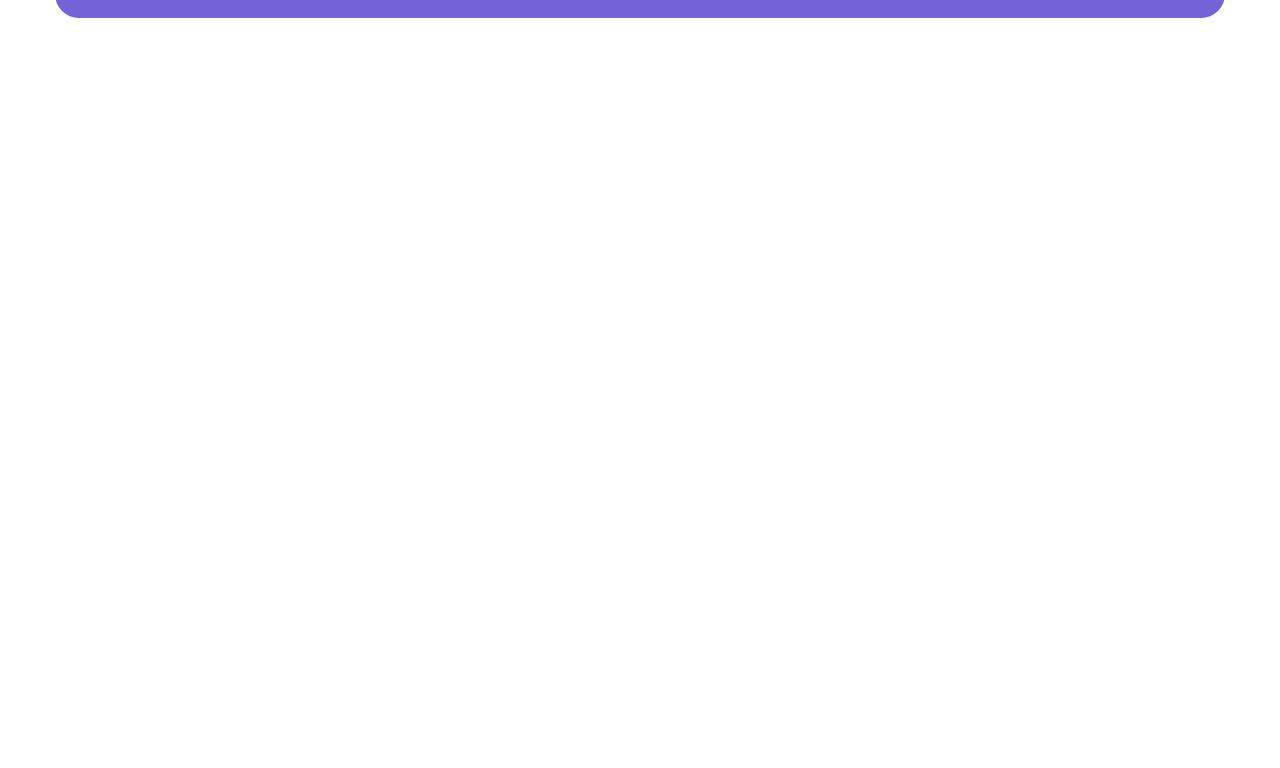
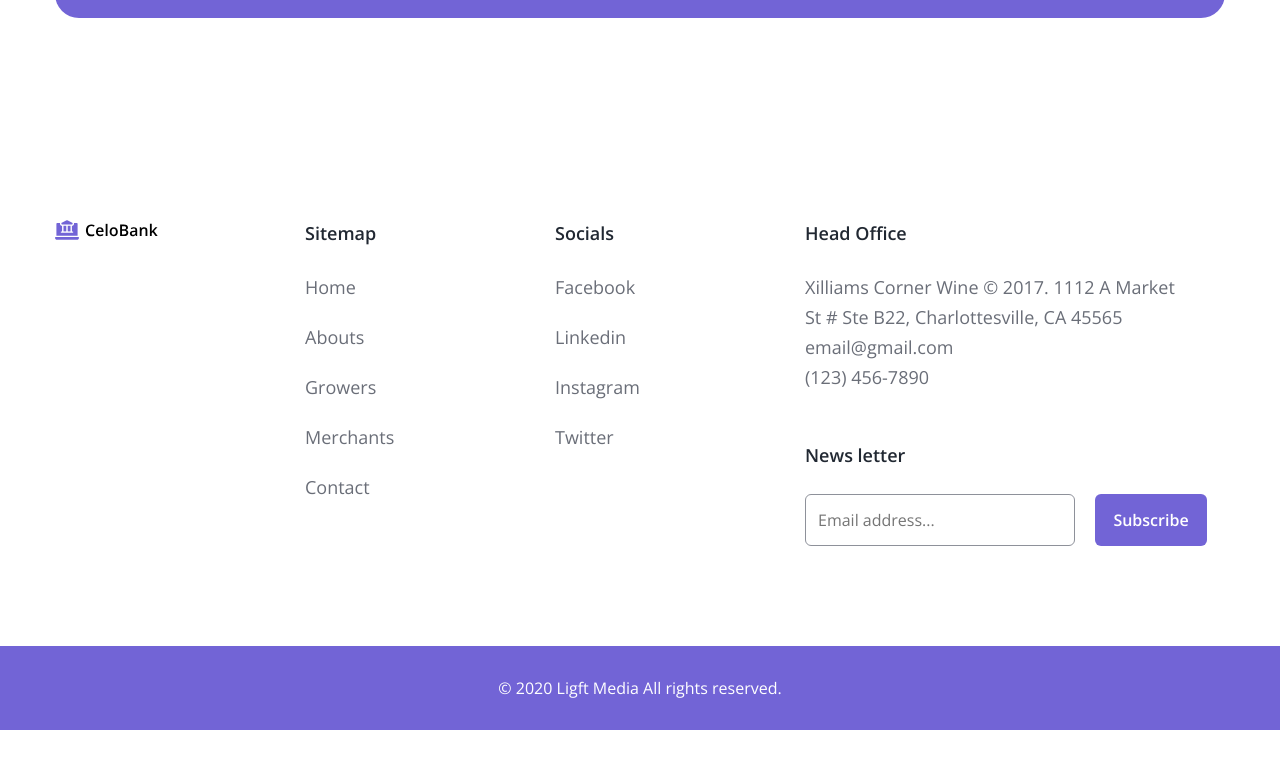
Before and after one commit to ThuyTran07/html-css-05, a plain HTML site: page index.html in a window 1280 px wide. Shown: the part 5357-6125 px from the top of the page. After the commit the page ends 6087 px from the top, so only its background shows below. Drawn offline with nearby package versions, Linux system fonts and the light colour scheme.

Commit message:
Create Footer

```diff
--- a/assets/css/styles.css
+++ b/assets/css/styles.css
@@ -868,7 +868,7 @@ a {
 
 /* ================ CTA ================ */
 .cta {
-  padding: 80px 0;
+  padding: 80px 0 100px;
 }
 
 .cta__inner {
@@ -925,3 +925,77 @@ a {
 }
 
 /* ================ FOOTER ================ */
+
+.footer__inner {
+  padding: 100px 0 100px;
+  display: grid;
+  grid-template-columns: 1fr 1fr 1fr 2fr;
+  column-gap: 40px;
+}
+
+.copyright {
+  display: flex;
+  justify-content: center;
+  padding: 28px 0;
+  color: #fff;
+  background: #7264d6;
+  line-height: 1.75;
+}
+
+.footer__title,
+.footer__item {
+  color: #212832;
+  font-size: 1.8rem;
+  font-weight: 600;
+  line-height: 1.67;
+}
+
+.footer__title {
+  display: inline-block;
+  margin-bottom: 24px;
+}
+
+.footer__item {
+  display: inline-block;
+  margin-bottom: 20px;
+  color: #6a6e78;
+  font-weight: 400;
+}
+
+address.footer__group,
+address.footer__group a {
+  display: flex;
+  flex-direction: column;
+  color: #6a6e78;
+  font-size: 1.8rem;
+  line-height: 1.67;
+}
+
+address.footer__group {
+  margin-bottom: 48px;
+}
+
+.footer__subscribe {
+  display: flex;
+  align-items: center;
+  column-gap: 20px;
+}
+
+.footer__email {
+  width: 270px;
+  height: 52px;
+  padding: 12px;
+  border-radius: 6px;
+  border: 1px solid #8e919a;
+  outline: none;
+}
+
+.footer__btn {
+  --height: 52px;
+  width: 112px;
+  border-radius: 6px;
+  background: #7264d6;
+  color: #fff;
+  outline: none;
+  border: none;
+}
--- a/index.html
+++ b/index.html
@@ -17,7 +17,7 @@
     <link rel="stylesheet" href="./assets/css/styles.css" />
   </head>
 
-  <body style="height: 10000px">
+  <body>
     <header class="navbar">
       <div class="container">
         <div class="navbar__inner">
@@ -517,5 +517,72 @@
         </div>
       </section>
     </main>
+    <footer class="footer">
+      <div class="container">
+        <div class="footer__inner">
+          <img src="./assets/img/Logo.svg" alt="" class="logo" />
+          <div class="footer__group">
+            <span class="footer__title">Sitemap</span>
+            <ul>
+              <li>
+                <a href="" class="footer__item">Home</a>
+              </li>
+              <li>
+                <a href="" class="footer__item">Abouts</a>
+              </li>
+              <li>
+                <a href="" class="footer__item">Growers</a>
+              </li>
+              <li>
+                <a href="" class="footer__item">Merchants</a>
+              </li>
+              <li>
+                <a href="" class="footer__item">Contact</a>
+              </li>
+            </ul>
+          </div>
+          <div class="footer__group">
+            <span class="footer__title">Socials</span>
+            <ul>
+              <li>
+                <a href="" class="footer__item">Facebook</a>
+              </li>
+              <li>
+                <a href="" class="footer__item">Linkedin</a>
+              </li>
+              <li>
+                <a href="" class="footer__item">Instagram</a>
+              </li>
+              <li>
+                <a href="" class="footer__item">Twitter</a>
+              </li>
+            </ul>
+          </div>
+          <div>
+            <address class="footer__group">
+              <span class="footer__title">Head Office</span>
+              <span>Xilliams Corner Wine © 2017. 1112 A Market</span>
+              <span>St # Ste B22, Charlottesville, CA 45565</span>
+              <a href="mailto:email@gmail.com">email@gmail.com</a>
+              <a href="tel:(123) 456-7890">(123) 456-7890</a>
+            </address>
+            <div class="footer__group">
+              <span class="footer__title">News letter</span>
+              <form action="" class="footer__subscribe">
+                <input
+                  class="footer__email"
+                  type="email"
+                  placeholder="Email address..."
+                />
+                <button class="btn footer__btn">Subscribe</button>
+              </form>
+            </div>
+          </div>
+        </div>
+      </div>
+      <div class="copyright">
+        <p>© 2020 Ligft Media All rights reserved.</p>
+      </div>
+    </footer>
   </body>
 </html>
```
